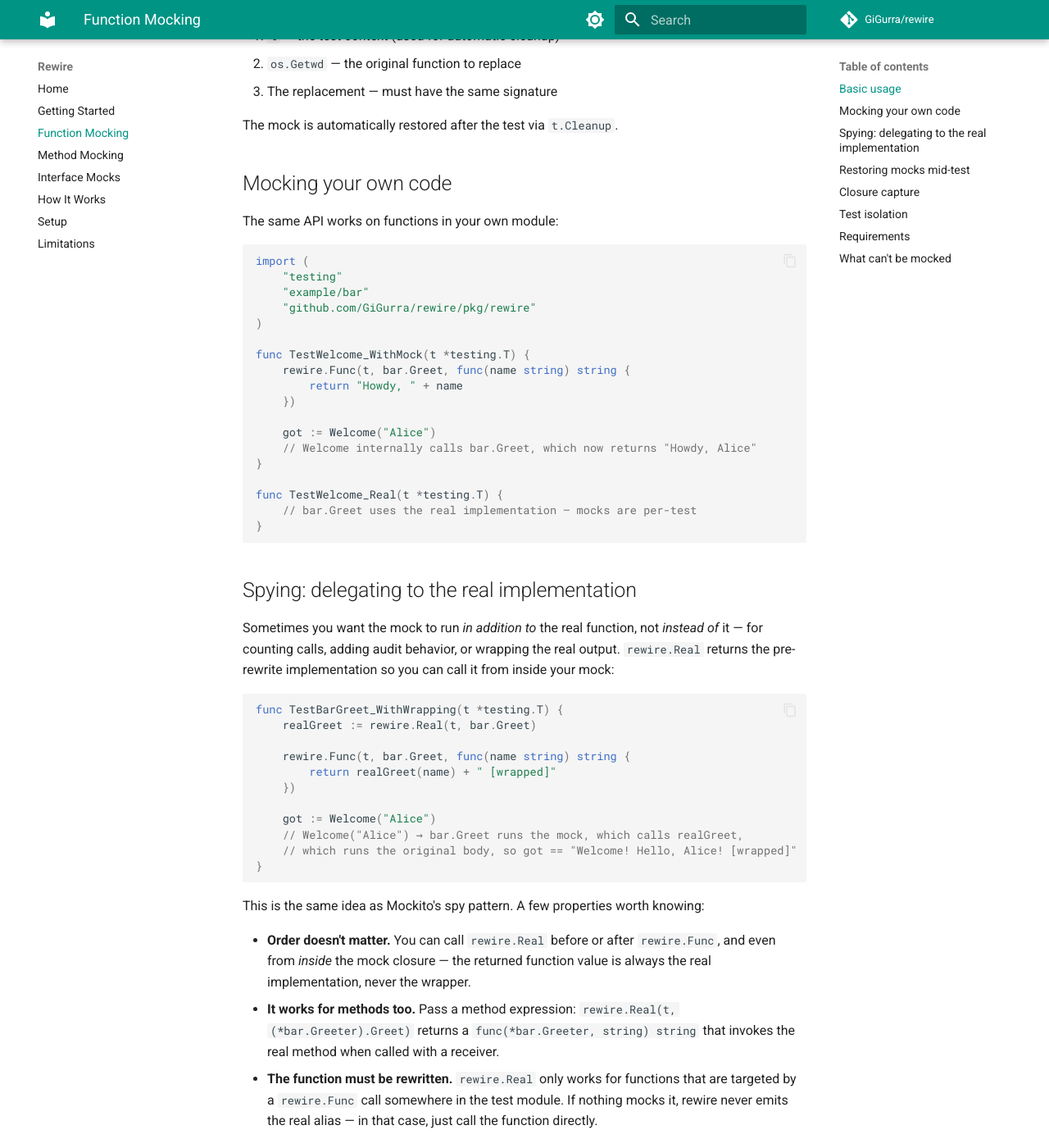
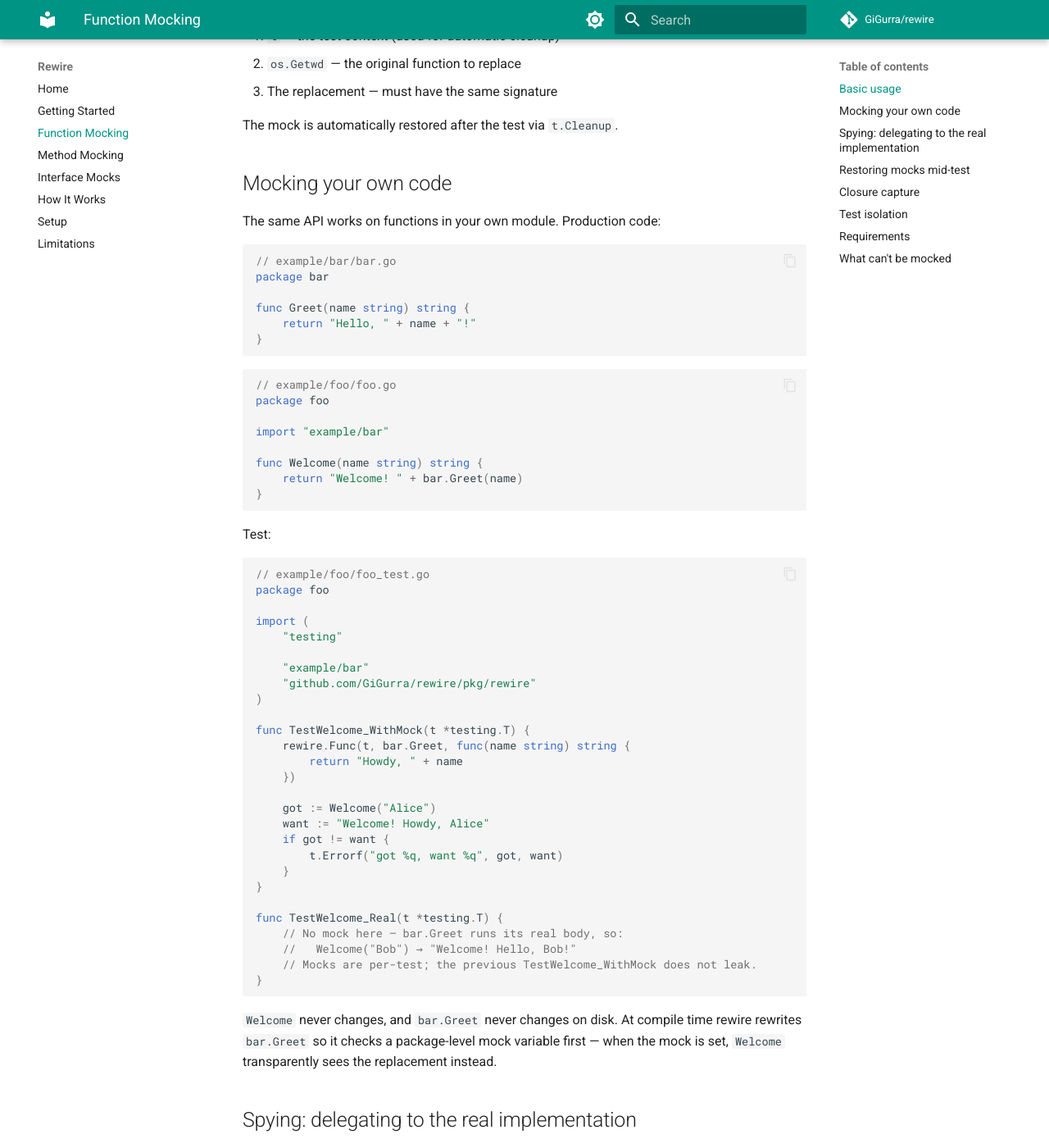
Before and after one commit to GiGurra/rewire, an MkDocs documentation site: the page built from docs/function-mocking.md, in a window 1280 px wide and 1400 px high, scrolled down 859 px. Shown: the whole window at 82% size. Built offline with MkDocs 1.6.1 and Material for MkDocs 9.7.7, drawn with Linux system fonts in a browser that asks for light colours; comment, search, counter and statistics services are not loaded.

Commit message:
Show Welcome implementation in mocking examples
The 'Mocking your own code' examples in the README and
function-mocking.md called Welcome() without ever defining it,
leaving readers to guess how the mock connected to the test.
Include both bar.Greet and Welcome so the call chain is explicit.

Co-Authored-By: Claude Opus 4.6 (1M context) <noreply@anthropic.com>

````diff
--- a/docs/function-mocking.md
+++ b/docs/function-mocking.md
@@ -37,11 +37,37 @@ The mock is automatically restored after the test via `t.Cleanup`.
 
 ## Mocking your own code
 
-The same API works on functions in your own module:
+The same API works on functions in your own module. Production code:
 
 ```go
+// example/bar/bar.go
+package bar
+
+func Greet(name string) string {
+    return "Hello, " + name + "!"
+}
+```
+
+```go
+// example/foo/foo.go
+package foo
+
+import "example/bar"
+
+func Welcome(name string) string {
+    return "Welcome! " + bar.Greet(name)
+}
+```
+
+Test:
+
+```go
+// example/foo/foo_test.go
+package foo
+
 import (
     "testing"
+
     "example/bar"
     "github.com/GiGurra/rewire/pkg/rewire"
 )
@@ -52,13 +78,20 @@ func TestWelcome_WithMock(t *testing.T) {
     })
 
     got := Welcome("Alice")
-    // Welcome internally calls bar.Greet, which now returns "Howdy, Alice"
+    want := "Welcome! Howdy, Alice"
+    if got != want {
+        t.Errorf("got %q, want %q", got, want)
+    }
 }
 
 func TestWelcome_Real(t *testing.T) {
-    // bar.Greet uses the real implementation — mocks are per-test
+    // No mock here — bar.Greet runs its real body, so:
+    //   Welcome("Bob") → "Welcome! Hello, Bob!"
+    // Mocks are per-test; the previous TestWelcome_WithMock does not leak.
 }
 ```
+
+`Welcome` never changes, and `bar.Greet` never changes on disk. At compile time rewire rewrites `bar.Greet` so it checks a package-level mock variable first — when the mock is set, `Welcome` transparently sees the replacement instead.
 
 ## Spying: delegating to the real implementation
 
````
Also changed, not shown: README.md (+15 -2 lines).
